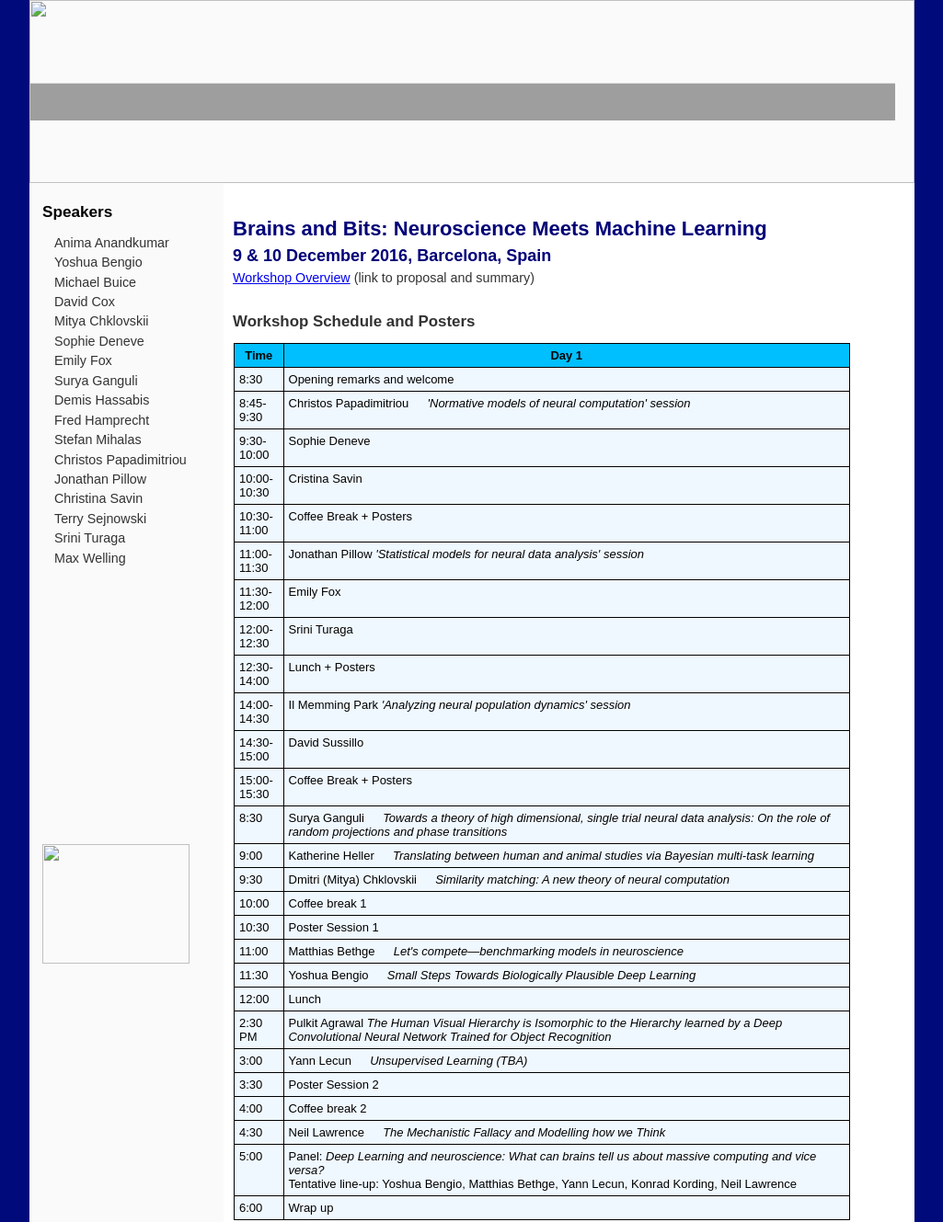
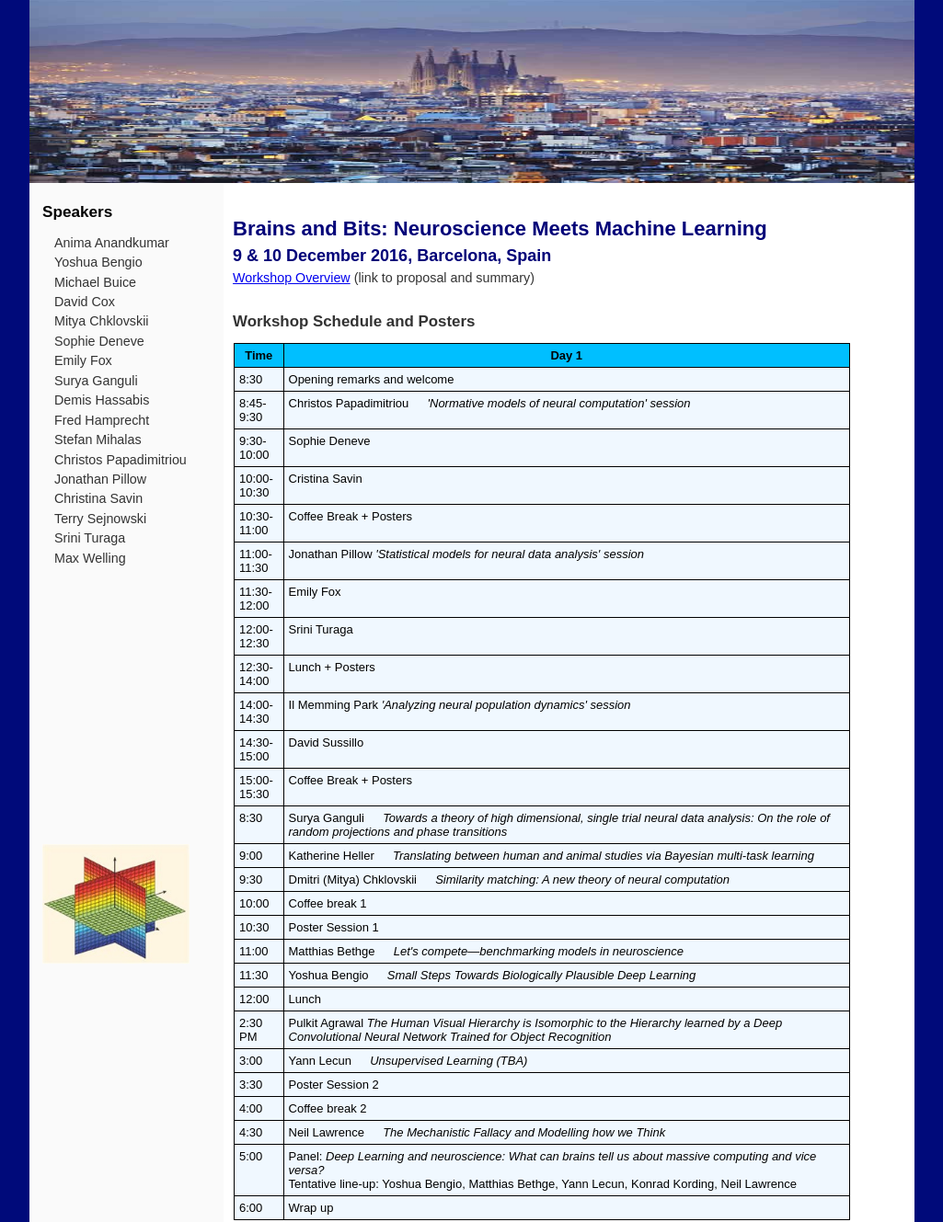
Before and after one commit to neurodata/brainsandbits, a plain HTML site: page index.html in a window 1280 px wide. Shown: the top 1329 px of the page at 92% size, without its empty margins (127-1152 px from the left). Drawn offline with Linux system fonts and the light colour scheme; grey boxes are pictures that could not be loaded; a script that the page names is missing; files whose address does not match are found by name.

Commit message:
updated index

```diff
--- a/index.html
+++ b/index.html
@@ -191,7 +191,7 @@ li.includePageListHomePage, li.includePageListHomePage a { margin-left: 0; paddi
 
 <div id="header">
   <div id="headerInner">
-	<img src="./NIPS 2016 Workshop_ Brains and Bits_ Neuroscience Meets Machine Learning_files/barcelona3.jpg" alt="" style=" height: 199px; left: -1px; position: absolute; top: -1px; width: 962px; ">
+	<img src="barcelona3.jpg" alt="" style=" height: 199px; left: -1px; position: absolute; top: -1px; width: 962px; ">
 </div>
 
   <div id="pageInformation">
@@ -316,7 +316,7 @@ li.includePageListHomePage, li.includePageListHomePage a { margin-left: 0; paddi
 <br>
 <br>
 <br>
-<img src="./NIPS 2016 Workshop_ Brains and Bits_ Neuroscience Meets Machine Learning_files/Axes.jpg" alt="" style="height: 130px; width: 160px;">
+<img src="Axes.jpg" alt="" style="height: 130px; width: 160px;">
 
 <br>
 <br>
@@ -634,7 +634,7 @@ li.includePageListHomePage, li.includePageListHomePage a { margin-left: 0; paddi
 <hr style="height:1px; visibility:hidden;">
 <!-- ws:start:WikiTextHeadingRule:2:&lt;h3&gt; --><h3 id="toc1"><a name="Organizers"></a><!-- ws:end:WikiTextHeadingRule:2 --><span style="color: #333333;">Organizers</span></h3>
 <div style="float:right;">
-<img src="./NIPS 2016 Workshop_ Brains and Bits_ Neuroscience Meets Machine Learning_files/graphicalMod.jpg" alt="" style="width: 160px; position: relative; left:34px; top:65px">
+<img src="graphicalMod.jpg" alt="" style="width: 160px; position: relative; left:34px; top:65px">
 </div>
 <ul>
 
```
